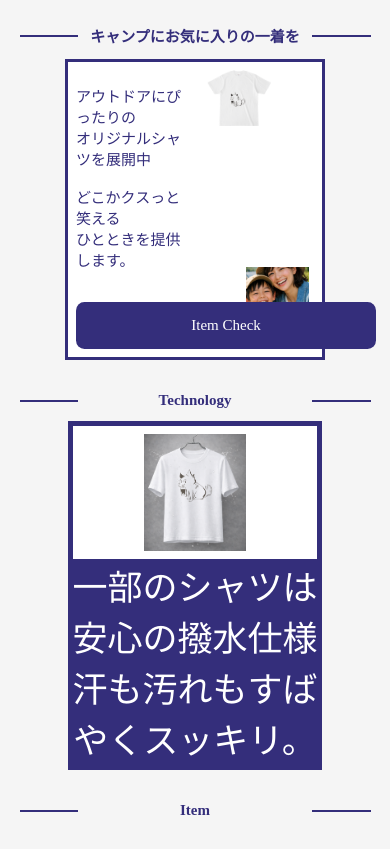
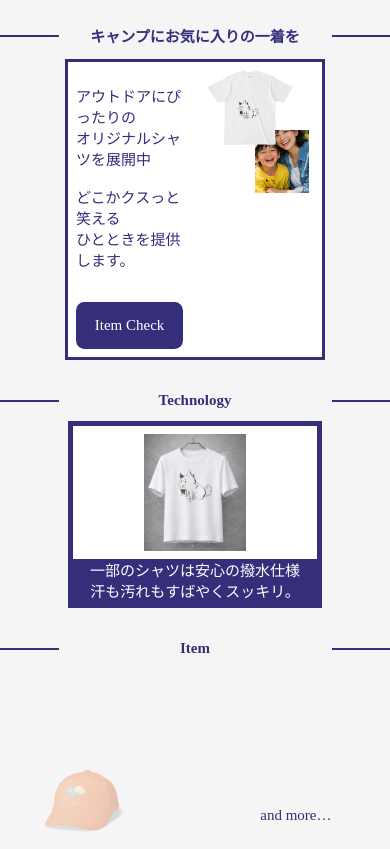
Before and after one commit to s-yout30/OWYF, a plain HTML site: page index.html in a window 390 px wide. Shown: the part 299-1148 px from the top of the page. Drawn offline with Linux system fonts and the light colour scheme; a web font is replaced by a local one.

Commit message:
Update style.css

```diff
--- a/style.css
+++ b/style.css
@@ -175,7 +175,7 @@ li{
 }
 
 .h_2_text{
-    width: 60%;
+    width: 70%;
     text-align: center;
 
 
@@ -238,6 +238,10 @@ h2{
 
 }
 
+.column2-l--p span{
+    display:inline-block;
+}
+
 @media screen and (max-width:767px) {
     .column2-l{
         font-size: 1.5rem;
@@ -255,7 +259,7 @@ h2{
 
     text-align: center;
 
-    width: 300px;
+    width: 100%;
     padding: 15px 0;
     border-radius: 1vh;
     margin: auto;
@@ -269,6 +273,7 @@ h2{
 }
 
 .img-r{
+    position: relative;
     width:45%;
     height:auto;
 
@@ -281,13 +286,31 @@ h2{
 
 }
 
+@media screen and (max-width:1280px) {
+    .img-r-01{
+        width:80%;
+
+    }
+
+}
+
 
 .img-r-02{
     position: absolute;
-    width:25%;
-    bottom:5%;
-    right: 5%;
+    width:50%;
+    top:70%;
+    right: 10%;
     z-index: 1;
+
+}
+
+@media screen and (max-width:1280px) {
+    .img-r-02{
+        width:50%;
+        top:80%;
+        right: 5%;
+
+    }
 
 }
 
@@ -298,6 +321,19 @@ h2{
     text-align: center;
     background-color: #342E7B;
     padding-bottom: 2%;
+}
+
+@media screen and (max-width:1280px) {
+    .introduction2{
+        min-height: 30vh;
+    }
+}
+
+
+@media screen and (max-width:767px) {
+    .introduction2{
+        min-height: 20vh;
+    }
 }
 
 .introduction2 img{
@@ -314,17 +350,13 @@ h2{
 }
 
 @media screen and (max-width:1280px) {
-    .introduction2{
-        min-height: 30vh;
+    .introduction2 p{
+        font-size: 1.5rem;
     }
 }
 
 
-@media screen and (max-width:767px) {
-    .introduction2{
-        min-height: 20vh;
-    }
-}
+
 
 
 
@@ -360,6 +392,9 @@ h2{
       }
 }
 
+.introduction3{
+    margin-bottom: 20% ;
+}
 
 .introduction3 p{
     font-size:3rem;
@@ -368,11 +403,25 @@ h2{
 
 }
 
+@media screen and (max-width:1280px) {
+    .introduction3 p{
+        font-size:1.5rem;
+    }
+}
+
+
+
 .column3{
     display: flex;
     flex-wrap: wrap;
     gap:20px;
     margin:2% 10%;
+}
+
+@media screen and (max-width:1280px) {
+    .column3{
+        margin-bottom: 10%;
+    }
 }
 
 .content3{
@@ -385,10 +434,6 @@ h2{
     width: 100%;
 }
 
-.under{
-    background-color: #D2743F;
-    min-height:100vh;
-}
 
 @media screen and (max-width:1280px) {
     .under{
```
